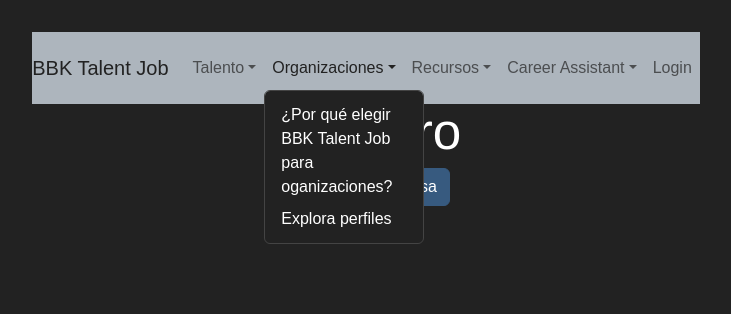
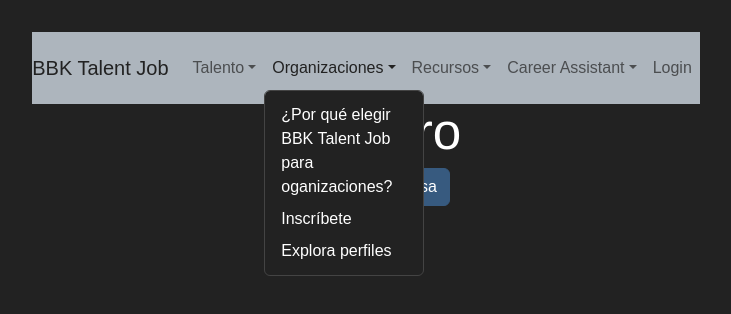
Before and after one commit to AdrikLarreategui/Desafio-BBK, a React (Vite) app in the folder Frontend/: page /register in a window 1280 px wide. Both pictures are taken after a click on the button "Organizaciones". Shown: the top 314 px of the page, without its empty margins (274-1005 px from the left). Built offline with nearby package versions, Linux system fonts and the light colour scheme.

Commit message:
ajustes en Create Offer, Register y The Header

```diff
--- a/Frontend/src/assets/components/CreateOffer/CreateOffer.jsx
+++ b/Frontend/src/assets/components/CreateOffer/CreateOffer.jsx
@@ -121,8 +121,8 @@
           <Form.Control  as="textarea" rows={3} name="offerOverview" type="text" placeholder="Descripción de la oferta" value={offerOverview} onChange={handleChange} />
         </Form.Group>
 
-        <Button variant="primary" type="submit">
-          Enviar
+        <Button as={Link} to="/createOffer" variant="primary">
+          Inscríbete
         </Button>
       </Form>
     </div>
--- a/Frontend/src/assets/components/Register/Register.jsx
+++ b/Frontend/src/assets/components/Register/Register.jsx
@@ -10,7 +10,7 @@
         <Button as={Link} to="/talent/register" variant="primary">
           Talento
         </Button>
-        <Button as={Link} to="/company/register" variant="primary">
+        <Button as={Link} to="/companies/register" variant="primary">
           Empresa
         </Button>
       </div>
--- a/Frontend/src/assets/components/TheHeader/TheHeader.jsx
+++ b/Frontend/src/assets/components/TheHeader/TheHeader.jsx
@@ -70,7 +70,7 @@
                       Company Profile
                     </Nav.Link>
                     <Nav.Link onClick={onLogout}>Logout</Nav.Link>
-                    {/* <Nav.Link as={Link} to="/createOffer">Post Offer</Nav.Link> */}
+                    <Nav.Link as={Link} to="/company/createOffer">Post Offer</Nav.Link>
                     <Nav.Link as={Link} to="/company/discover-talents">
                       Descubrir talento
                     </Nav.Link>
@@ -87,7 +87,7 @@
                     Descubre ofertas
                   </NavDropdown.Item>
                   {/* {<NavDropdown.Item >
-                  href={user ? "/alent/offers}
+                  href={user ? "/talent/offers}
                   {</NavDropdown.Item>} */}
                   <NavDropdown.Item
                     as={Link}
@@ -103,6 +103,14 @@
                   <NavDropdown.ItemText>
                     ¿Por qué elegir BBK Talent Job para oganizaciones?
                   </NavDropdown.ItemText>
+                  {/* Inscríbete, versión empresas */}
+                  <NavDropdown.Item
+                    as={Link}
+                    to={companyUser ? "/profile" : "/companies/register"}
+                  >
+                    {talentUser ? "Profile" : "Inscríbete"}
+                  </NavDropdown.Item>
+                  {/*  */}
                   <NavDropdown.Item as={Link} to="/companies">
                     Explora perfiles
                   </NavDropdown.Item>
```
